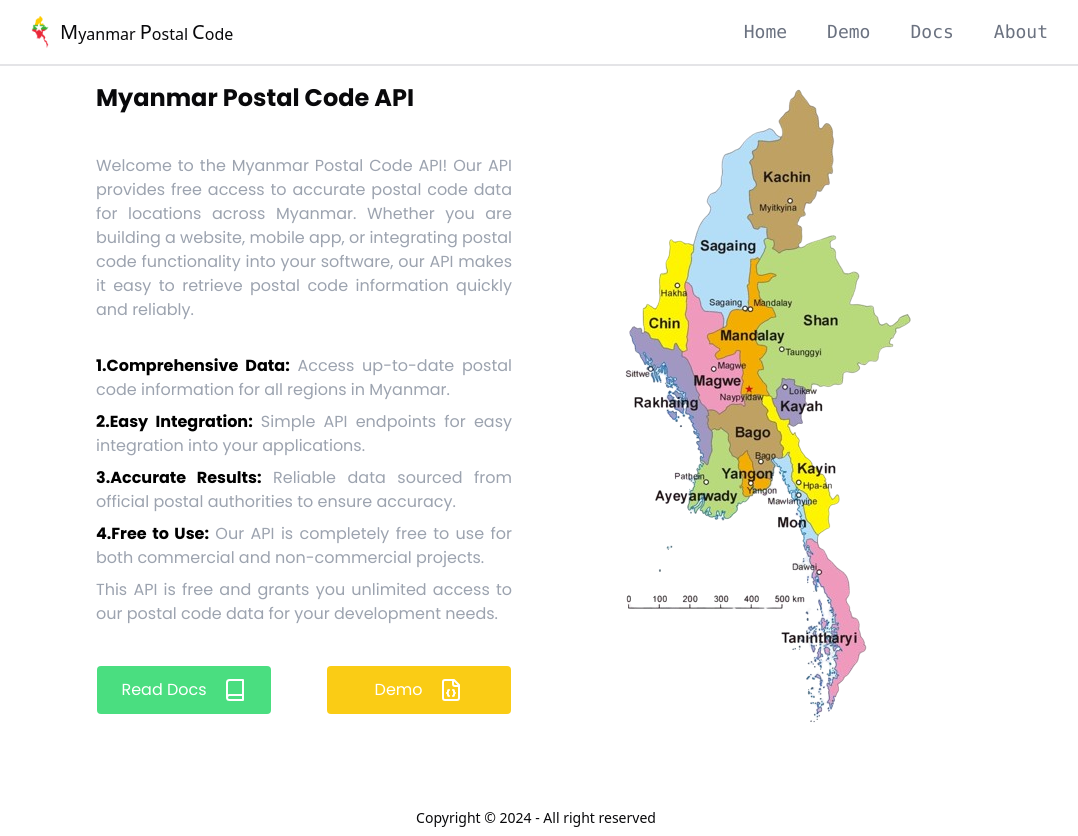
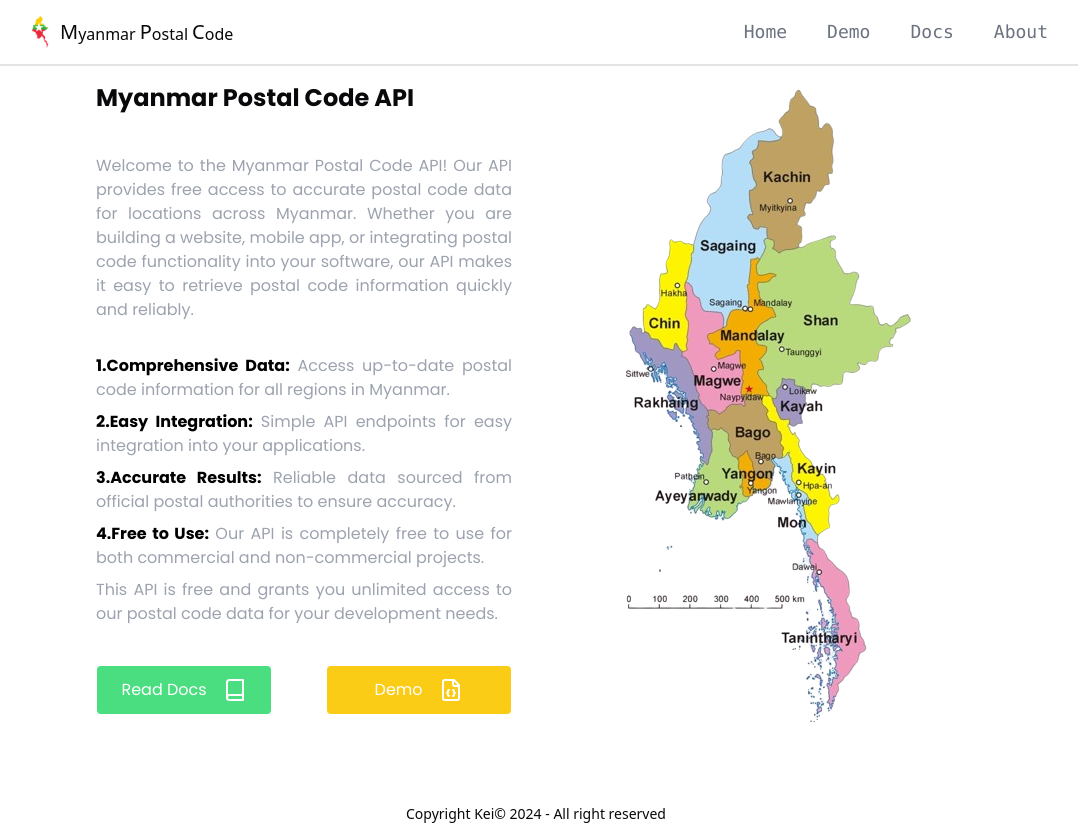
Before and after one commit to nainglinthant111/Postal-Code-Myanmar-org, a Next.js app: page / in a window 1280 px wide. Shown: the whole page, without its empty margins (104-1182 px from the left). Built offline with nearby package versions, Linux system fonts and the light colour scheme.

Commit message:
fix(ui): update footer ui

```diff
--- a/src/app/components/_footer.tsx
+++ b/src/app/components/_footer.tsx
@@ -4,9 +4,9 @@ import {useRouter} from "next/navigation";
 
 const _Footer = () => {
     return (
-        <div className="flex flex-col justify-center items-center bg-white sm:py-2 py-2">
+        <div className="flex flex-col justify-center items-center bg-white sm:py-1 py-2">
             <div className="text-sm px-6 sm:px-0">
-                Copyright © 2024 - All right reserved
+                Copyright Kei© 2024 - All right reserved
             </div>
         </div>
     );
```
